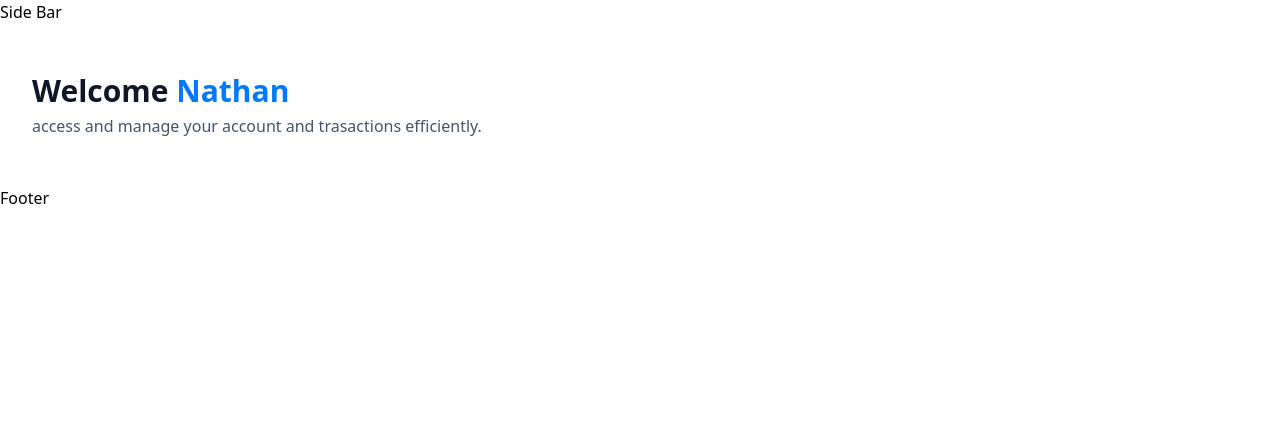
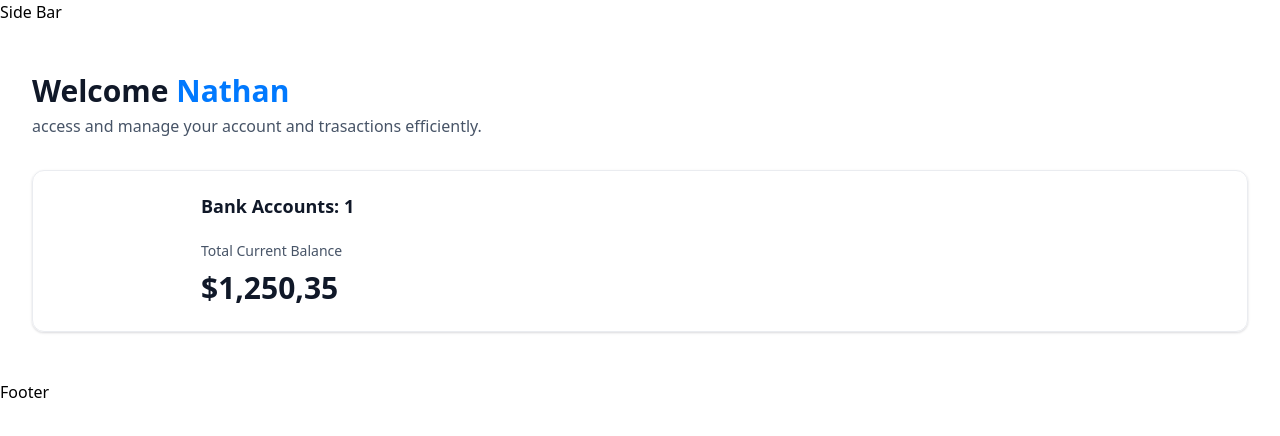
Before and after one commit to BankingSystemHTS/BankingSystem-Frontend, a Next.js app: page / in a window 1280 px wide. Shown: the top 436 px of the page. Built offline with nearby package versions, Linux system fonts and the light colour scheme.

Commit message:
implement Balance Countup | home page

```diff
--- a/app/(root)/page.tsx
+++ b/app/(root)/page.tsx
@@ -1,4 +1,5 @@
-import HeaderBox from '@/components/header'
+import HeaderBox from '@/components/ui/header'
+import TotalBalanceBox from '@/components/ui/TotalBalanceBox';
 import React from 'react'
 
 const Home = () => {
@@ -14,8 +15,11 @@
             subtext="access and manage your account
             and trasactions efficiently."
           />
-
-
+          <TotalBalanceBox
+            accounts={[]}
+            totalBanks={1}
+            totalCurrentBalance={1250.35}
+          />
         </header>
       </div>
     </section>
--- /dev/null
+++ b/components/ui/AnimatedCounter.tsx
@@ -0,0 +1,17 @@
+import React from 'react'
+import CountUp from 'react-countup'
+
+const AnimatedCounter = ({ amount }: { amount: number}) => {
+  return (
+    <div className="w-full">
+      <CountUp
+        decimals={2}
+        decimal=","
+        prefix="$"
+        end={amount}
+      />
+    </div>
+  )
+}
+
+export default AnimatedCounter
--- /dev/null
+++ b/components/ui/TotalBalanceBox.tsx
@@ -0,0 +1,27 @@
+'use client'
+import React from 'react'
+import AnimatedCounter from './AnimatedCounter'
+
+const TotalBalanceBox = ({ accounts = [], totalBanks, totalCurrentBalance }:
+    TotalBalanceBoxProps) => (
+    <section className="total-balance">
+        <div className="total-balance-chart">
+            {/* DoughnutChart */}
+        </div>
+        <div className="flex flex-col gap-6">
+            <h2 className="header-2">
+                Bank Accounts: {totalBanks}
+            </h2>
+            <div className="flex flex-col gap-2">
+                <p className="total-balance-label">
+                    Total Current Balance
+                </p>
+                <div className="total-balance-amount flex center gap-2">
+                    <AnimatedCounter amount={totalCurrentBalance}/>
+                </div>
+            </div>
+        </div>
+    </section>
+)
+
+export default TotalBalanceBox
--- a/package.json
+++ b/package.json
@@ -11,12 +11,14 @@
   "dependencies": {
     "@radix-ui/react-icons": "^1.3.0",
     "@radix-ui/react-slot": "^1.1.0",
+    "chart.js": "^4.4.4",
     "class-variance-authority": "^0.7.0",
     "clsx": "^2.1.1",
     "lucide-react": "^0.446.0",
     "next": "^14.2.13",
     "query-string": "^9.1.0",
     "react": "^18",
+    "react-countup": "^6.5.3",
     "react-dom": "^18",
     "tailwind-merge": "^2.5.2",
     "tailwindcss-animate": "^1.0.7"
```
Also changed, not shown: components/ui/header.tsx (renamed from components/header.tsx), 1 other file (tests, documents, lock files or other folders).
